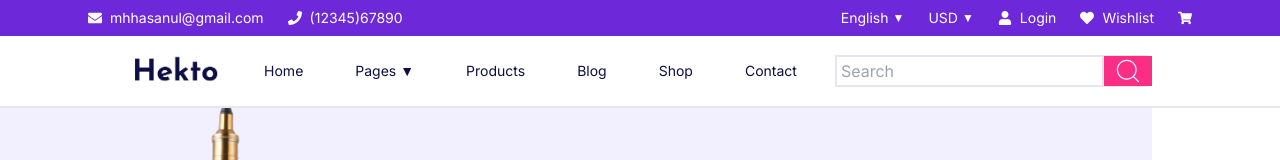
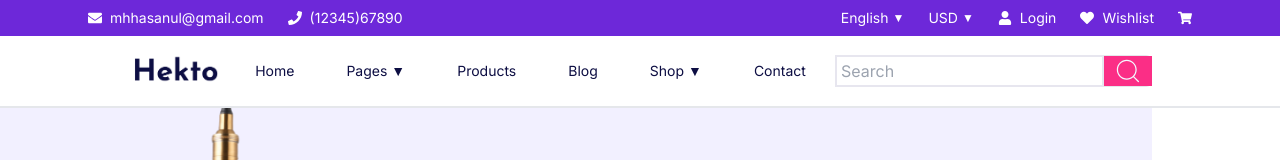
Before and after one commit to Hubab777/Hackathon-figma-design, a Next.js app: page / in a window 1280 px wide. Shown: the top 160 px of the page. Built offline with nearby package versions, Linux system fonts and the light colour scheme.

Commit message:
Update Navbar.tsx

```diff
--- a/src/app/components/Navbar.tsx
+++ b/src/app/components/Navbar.tsx
@@ -4,12 +4,14 @@ import { CiSearch } from "react-icons/ci";
 import Link from "next/link";
 import { useState } from "react";
 
-function Navbar2() {
+function Navbar1() {
   const [open, setOpen] = useState(false); // State for mobile menu toggle
   const [pagesOpen, setPagesOpen] = useState(false); // State for "Pages" dropdown
+  const [shopOpen, setShopOpen] = useState(false); // State for "Shop" dropdown
 
   const toggle = () => setOpen(!open);
   const togglePages = () => setPagesOpen(!pagesOpen);
+  const toggleShop = () => setShopOpen(!shopOpen); // Toggle function for Shop dropdown
 
   return (
     <main className="2xl:w-[1920px] w-[100%] border-b-2 bg-neutral-100 wrapper">
@@ -61,14 +63,44 @@ function Navbar2() {
               </li>
 
               <li className="p-4 text-[#0D0E43] hover:underline hover:text-[#FB2E86] underline-offset-4">
-                <Link href="/products">Products</Link>
-              </li>
+               <Link href="/products">Products</Link>
+               </li>
+
+
               <li className="p-4 text-[#0D0E43] hover:underline hover:text-[#FB2E86] underline-offset-4">
                 <Link href="/blog">Blog</Link>
               </li>
-              <li className="p-4 text-[#0D0E43] hover:underline hover:text-[#FB2E86] underline-offset-4">
-                <Link href="/shop">Shop</Link>
+
+              {/* Shop Dropdown */}
+              <li className="relative group">
+                <button
+                  onClick={toggleShop}
+                  className="p-4 text-[#0D0E43] hover:underline hover:text-[#FB2E86] underline-offset-4 focus:outline-none flex items-center"
+                >
+                  Shop
+                  <span className="ml-1">▼</span>
+                </button>
+
+                {/* Shop Dropdown Menu */}
+                <div
+                  className={`${
+                    shopOpen ? "block" : "hidden"
+                  } absolute left-0 top-12 bg-white shadow-md rounded-md w-[200px] text-left z-50`}
+                >
+                  <ul className="text-sm">
+                    <li className="p-2 hover:bg-gray-200">
+                      <Link href="/shop-list">ShopList</Link>
+                    </li>
+                    <li className="p-2 hover:bg-gray-200">
+                      <Link href="/shop-grid">ShopGrid</Link>
+                    </li>
+                    <li className="p-2 hover:bg-gray-200">
+                      <Link href="/shop-cart">Shopping Cart</Link>
+                    </li>
+                  </ul>
+                </div>
               </li>
+
               <li className="p-4 text-[#0D0E43] hover:underline hover:text-[#FB2E86] underline-offset-4">
                 <Link href="/contact">Contact</Link>
               </li>
@@ -100,4 +132,4 @@ function Navbar2() {
   );
 }
 
-export default Navbar2;
+export default Navbar1;
```
